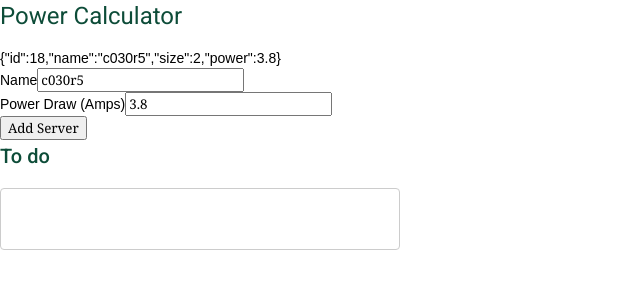
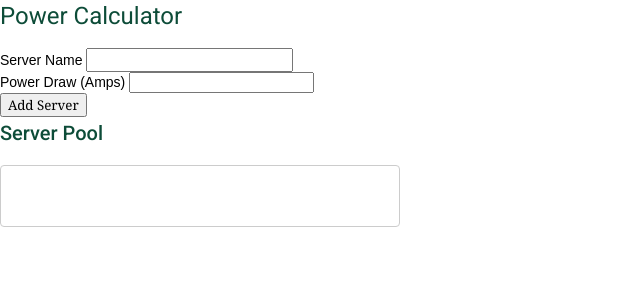
Before and after one commit to vuw-research-computing/rack-pdu-layout, an Angular app: page / in a window 1280 px wide. Shown: the top 300 px of the page, without its empty margins (0-640 px from the left). Built offline with nearby package versions, Linux system fonts and the light colour scheme.

Commit message:
changed from template driven to reactive form

```diff
--- a/src/app/app.component.html
+++ b/src/app/app.component.html
@@ -72,7 +72,7 @@
 
 <div cdkDropListGroup>
   <div class="example-container">
-    <h2>To do</h2>
+    <h2>Server Pool</h2>
 
     <div
       cdkDropList
--- a/src/app/app.component.ts
+++ b/src/app/app.component.ts
@@ -1,7 +1,6 @@
-import { Component } from '@angular/core';
+import { Component, OnInit } from '@angular/core';
 import { CdkDragDrop, moveItemInArray, transferArrayItem } from '@angular/cdk/drag-drop';
-import { Server } from './server';
-import { ServerFormComponent } from './server-form/server-form.component';
+
 import { ServerService } from './server.service';
 
 @Component({
@@ -9,21 +8,24 @@ import { ServerService } from './server.service';
   templateUrl: './app.component.html',
   styleUrls: ['./app.component.css']
 })
-export class AppComponent {
+export class AppComponent implements OnInit{
   title = 'Power Calculator';
-
-  servers: Server[];
 
   constructor(private serverService: ServerService) {}
 
-  ngOnInit() {
-    this.getServers();
+  servers;
+
+  // servers = this.serverService.getServers();
+
+  ngOnInit(): void {
+    this.servers = this.serverService.getServers();
+    // this.getServers();
   }
 
-  getServers(): void {
-    this.servers = this.serverService.getServers()
+  // getServers(): void {
+  //   this.servers = this.serverService.getServers()
 
-  }
+  // }
 
   // getServers(): void {
   //   this.servers = this.serverService.getServers();
--- a/src/app/app.module.ts
+++ b/src/app/app.module.ts
@@ -1,6 +1,7 @@
 import { NgModule } from '@angular/core';
 import { BrowserModule } from '@angular/platform-browser';
-import { FormsModule } from '@angular/forms';
+//import { FormsModule } from '@angular/forms';
+import { ReactiveFormsModule } from '@angular/forms'
 
 import { AppComponent } from './app.component';
 import { BrowserAnimationsModule } from '@angular/platform-browser/animations';
@@ -15,7 +16,8 @@ import { ServerFormComponent } from './server-form/server-form.component';
   imports: [
     BrowserModule,
     BrowserAnimationsModule,
-    FormsModule,
+//    FormsModule,
+    ReactiveFormsModule,
     DragDropModule
   ],
   providers: [],
--- a/src/app/server-form/server-form.component.html
+++ b/src/app/server-form/server-form.component.html
@@ -1,28 +1,19 @@
-<form (ngSubmit)="onSubmit()" #serverForm="ngForm">
+<form [formGroup]="newserverForm" (ngSubmit)="onSubmit()">
 
-    {{diagnostic}}
+  <div>
+    <label for="name">
+      Server Name
+    </label>
+    <input id="name" type="text" formControlName="name">
+  </div>
 
-<div class="form-group">
-    <label for="name">Name</label>
-    <input type="text" class="form-control" id="name"
-       required
-       [(ngModel)]="model.name" name="name">
-</div>
-<!-- <div class="form-group">
-    <label for="type">Server Type</label>
-    <select class="form-control" id="type" required>
-      <option *ngFor="let t of type" [value]="type">{{t}}</option>
-    </select>
-  </div> -->
+  <div>
+    <label for="power">
+      Power Draw (Amps)
+    </label>
+    <input id="address" type="number" formControlName="power">
+  </div>
 
-<div class="form-group">
-    <label for="power">Power Draw (Amps)</label>
-    <input type="text" class="form-control" id="power"
-       required
-       [(ngModel)]="model.power" name="power">
-
-</div>
-
-<button type="button" class="btn btn-default" (click)="newServer(); serverForm.reset()">Add Server</button>
+  <button class="button" type="submit">Add Server</button>
 
 </form>
--- a/src/app/server-form/server-form.component.ts
+++ b/src/app/server-form/server-form.component.ts
@@ -1,5 +1,6 @@
 import { Component } from '@angular/core';
-import { Server } from '../server';
+import { FormBuilder } from '@angular/forms';
+
 import { ServerService } from '../server.service';
 
 @Component({
@@ -9,21 +10,36 @@ import { ServerService } from '../server.service';
 })
 export class ServerFormComponent {
 
-  constructor(private serverService: ServerService) {}
+  constructor(
+    private serverService: ServerService,
+    private formBuilder: FormBuilder,
+    ) {}
+
+  newserverForm = this.formBuilder.group({
+    name: '',
+    power: ''
+  });
+
+  onSubmit(): void {
+    console.warn('New server added to pool', this.newserverForm.value);
+    this.serverService.addServer(this.newserverForm.value);
+    this.newserverForm.reset();
+  }
+
 
 //  type = ['Dell CX610', 'NVIDIA A100', 'C10', 'NewA C1'];
 //  model = new Server(18, 'c030r5', this.type[0], 2, 3.8);
-  model = new Server(18, 'c030r5', 2, 3.8);
-  submitted = false;
-  onSubmit() { this.submitted = true; }
+  // model = new Server(0, '', 0, 0);
+  // submitted = false;
+  // onSubmit() { this.submitted = true; }
 
   // TODO: Remove this when we're done
-  get diagnostic() { return JSON.stringify(this.model); }
+  // get diagnostic() { return JSON.stringify(this.model); }
 
-  newServer() {
-    this.model = new Server(0, '', 0, 0);
-    this.serverService.addServer(this.model);
-  }
+  // newServer() {
+  //   this.model = new Server(0, '', 0, 0);
+  //   this.serverService.addServer(this.model);
+  // }
 
   // serverArray: Server[] = [];
 
--- a/src/app/server.service.ts
+++ b/src/app/server.service.ts
@@ -1,6 +1,4 @@
 import { Injectable } from '@angular/core';
-import { Server } from './server';
-//import { SERVERS } from './mock-servers';
 
 @Injectable({
   providedIn: 'root'
@@ -9,15 +7,17 @@ export class ServerService {
 
   constructor() { }
 
-  serverArray: Server[] = [];
+  // serverArray: Server[] = [];
 
-  getServers(): Server[] {
+  serverArray = [];
+
+  addServer(server) {
+    this.serverArray.push(server);
+    console.log(this.serverArray);
+  }
+
+  getServers() {
     return this.serverArray;
   }
 
-  addServer(Server) {
-    this.serverArray.push(Server);
-    console.log(this.serverArray);
-  }
-
 }
--- a/src/app/server.ts
+++ b/src/app/server.ts
@@ -1,10 +1,10 @@
 export class Server {
 
   constructor(
-    public id: number,
+//    public id: number,
     public name: string,
     // public type: string,
-    public size: number,
+  //  public size: number,
     public power: number
   ) { }
   }
```
